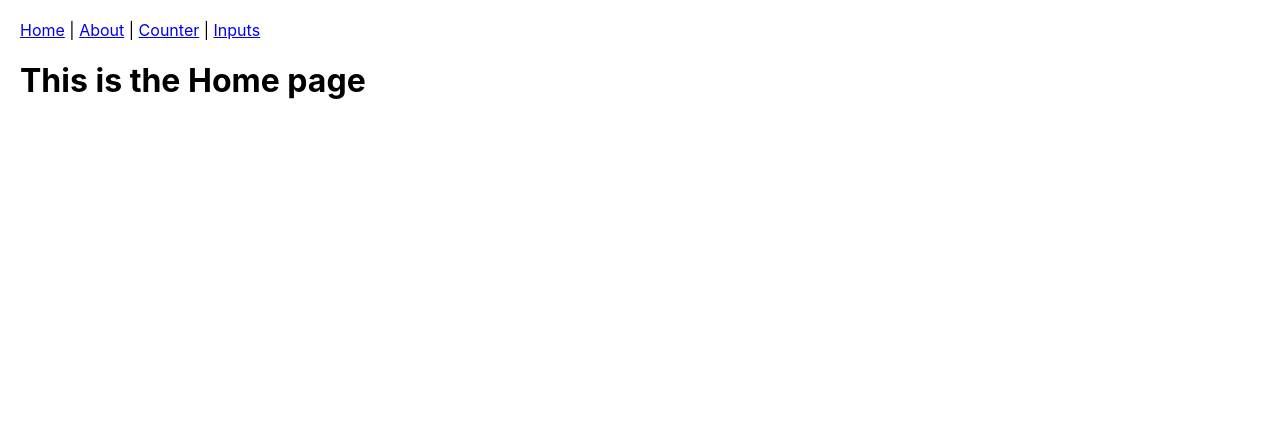
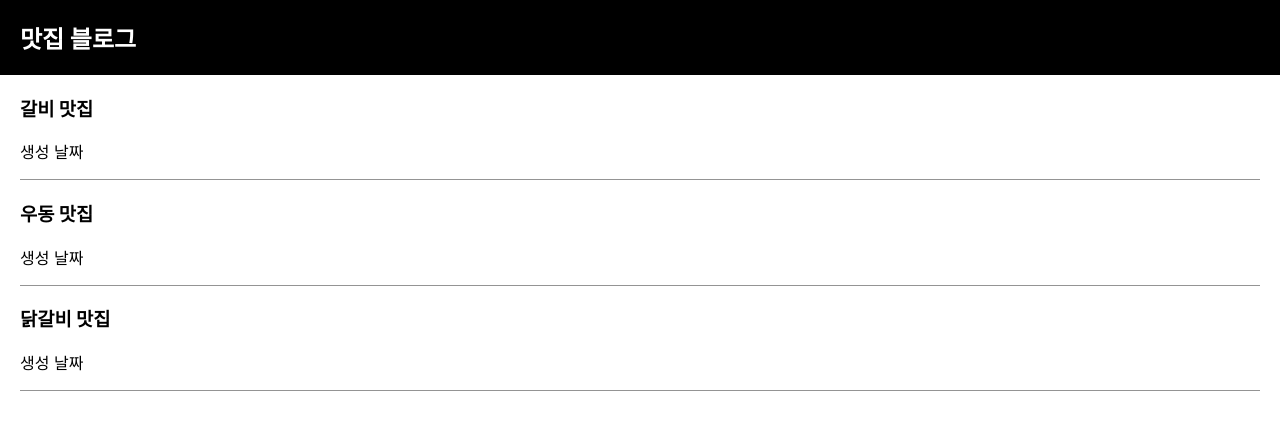
Before and after one commit to robbeca-code/Basic-React, a React (Create React App) app: page / in a window 1280 px wide. Shown: the top 430 px of the page. Built offline with nearby package versions, Linux system fonts and the light colour scheme.

Commit message:
Add nav style and list style

```diff
--- a/src/App.css
+++ b/src/App.css
@@ -1,10 +1,27 @@
 .App {
-  text-align: center;
+  /* text-align: center; */
 }
 
 .App-logo {
   height: 40vmin;
   pointer-events: none;
+}
+
+.black-nav {
+  display: flex;
+  padding-left: 20px;
+  background-color: black;
+  color: #fff;
+}
+
+.blog-list {
+  list-style-type: none;
+  padding: 0 20px;
+  box-sizing: border-box;
+}
+
+.blog-list > li {
+  border-bottom: 1px solid #949494;
 }
 
 @media (prefers-reduced-motion: no-preference) {
--- a/src/App.js
+++ b/src/App.js
@@ -1,21 +1,28 @@
-import Home from './pages/Home';
-import About from './pages/About';
-import Counter from './pages/Counter';
-import Inputs from './pages/Inputs';
-import {Routes, Route, Link} from 'react-router-dom';
+import React from 'react';
+import './App.css';
+import { useState } from 'react';
 
 function App() {
+  let [title, setTitle] = useState(['갈비 맛집', '우동 맛집', '닭갈비 맛집']);
   return (
     <div className="App">
-      <nav>
-        <Link to="/">Home</Link> | <Link to="/About">About</Link> | <Link to="/Counter">Counter</Link> | <Link to="/Inputs">Inputs</Link>
+      <nav className="black-nav">
+        <h1>맛집 블로그</h1>
       </nav>
-      <Routes>
-        <Route path="/" element={<Home />}/>
-        <Route path="/About" element={<About />}/>
-        <Route path="/Counter" element={<Counter />}/>
-        <Route path="/Inputs" element={<Inputs />}/>
-      </Routes>
+      <ol className="blog-list">
+        <li>
+          <h3>{title[0]}</h3>
+          <p>생성 날짜</p>
+        </li>
+        <li>
+          <h3>{title[1]}</h3>
+          <p>생성 날짜</p>
+        </li>
+        <li>
+          <h3>{title[2]}</h3>
+          <p>생성 날짜</p>
+        </li>
+      </ol>
     </div>
   );
 }
--- a/src/index.css
+++ b/src/index.css
@@ -11,7 +11,3 @@ code {
   font-family: source-code-pro, Menlo, Monaco, Consolas, 'Courier New',
     monospace;
 }
-
-.App {
-  padding: 20px;
-}
--- a/src/pages/About.js
+++ /dev/null
@@ -1,7 +0,0 @@
-import React from 'react';
-
-const About = () => {
-  return <h1>It's About page</h1>;
-}
-
-export default About;
--- a/src/pages/Counter.js
+++ /dev/null
@@ -1,24 +0,0 @@
-import React, {useState} from 'react';
-
-
-const Counter = () => {
-  const [num, setNumber] = useState(0);
-
-  const onIncrease = () => {
-    setNumber(num + 1);
-  }
-
-  const onDecrease = () => {
-    setNumber(num - 1);
-  }
-
-  return (
-    <div>
-      <button type='button' onClick={onIncrease}>+1</button>
-      <button type='button' onClick={onDecrease}>-1</button>
-      <p>{num}</p>
-    </div>
-  )
-};
-
-export default Counter;
--- a/src/pages/Home.js
+++ /dev/null
@@ -1,10 +0,0 @@
-import React from 'react';
-
-// function Home() {
-//   return <h1>Hi nice to meet you!!</h1>;
-// }
-const Home = () => {
-  return <h1>This is the Home page</h1>;
-}
-
-export default Home;
--- a/src/pages/Inputs.js
+++ /dev/null
@@ -1,42 +0,0 @@
-import React, {useState} from 'react';
-
-const Inputs = () => {
-  const [inputs, setInputs] = useState({
-    name: "",
-    email: "",
-    tel: ""
-  });
-
-  const {name, email, tel} = inputs;
-
-  const onChange = (e) => {
-    const value = e.target.value;
-    const id = e.target.id;
-
-    setInputs({...inputs, [id]:value});
-  }
-
-  return (
-    <div>
-      <div>
-        <label htmlFor="name">이름: </label>
-        <input id="name" type="text" value={name} onChange={onChange}/>
-      </div>
-      <div>
-        <label htmlFor="email">이메일: </label>
-        <input id="email" type="email" value={email}  onChange={onChange}/>
-      </div>
-      <div>
-        <label htmlFor="tel">전화번호: </label>
-        <input id="tel" type="tel" value={tel} onChange={onChange}/>
-      </div>
-      <p>
-        이름: {name} <br/>
-        이메일: {email} <br/>
-        전화번호: {tel} <br/>
-      </p>
-    </div>
-  )
-}
-
-export default Inputs;
```
